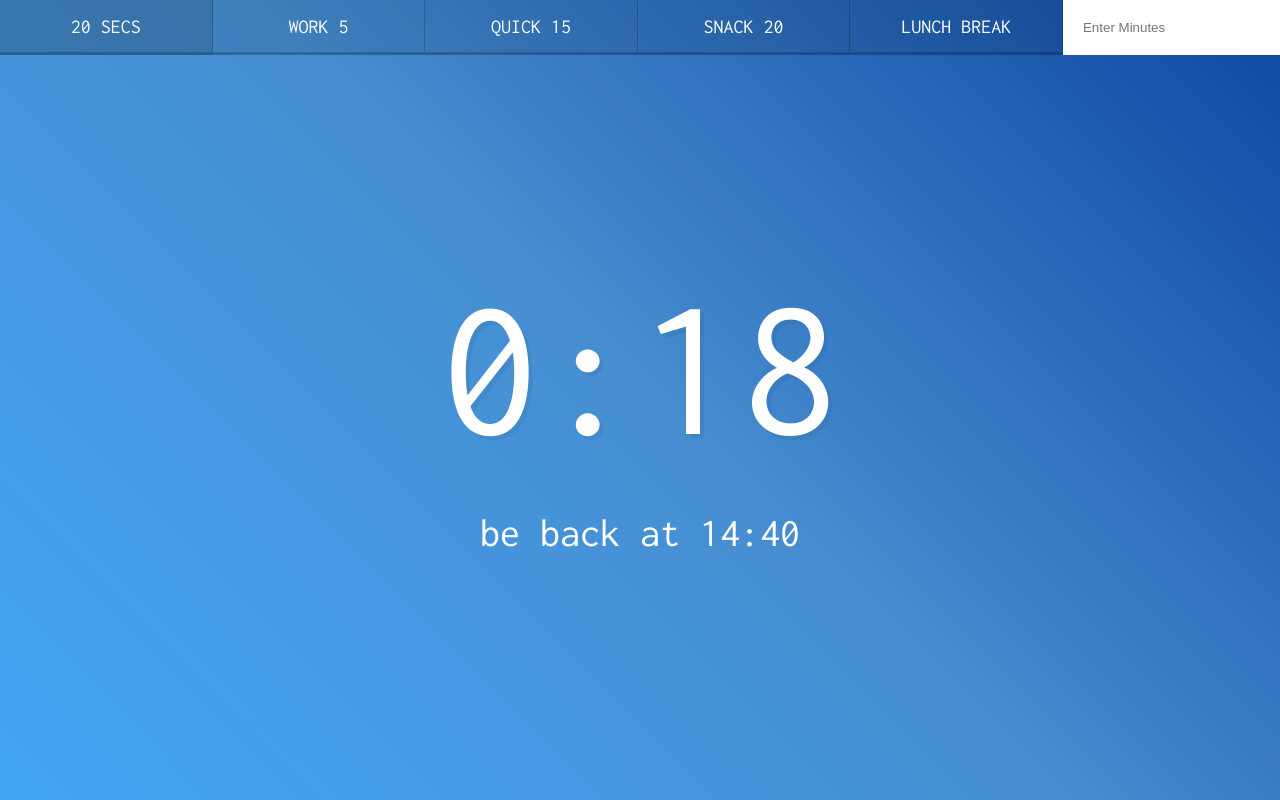
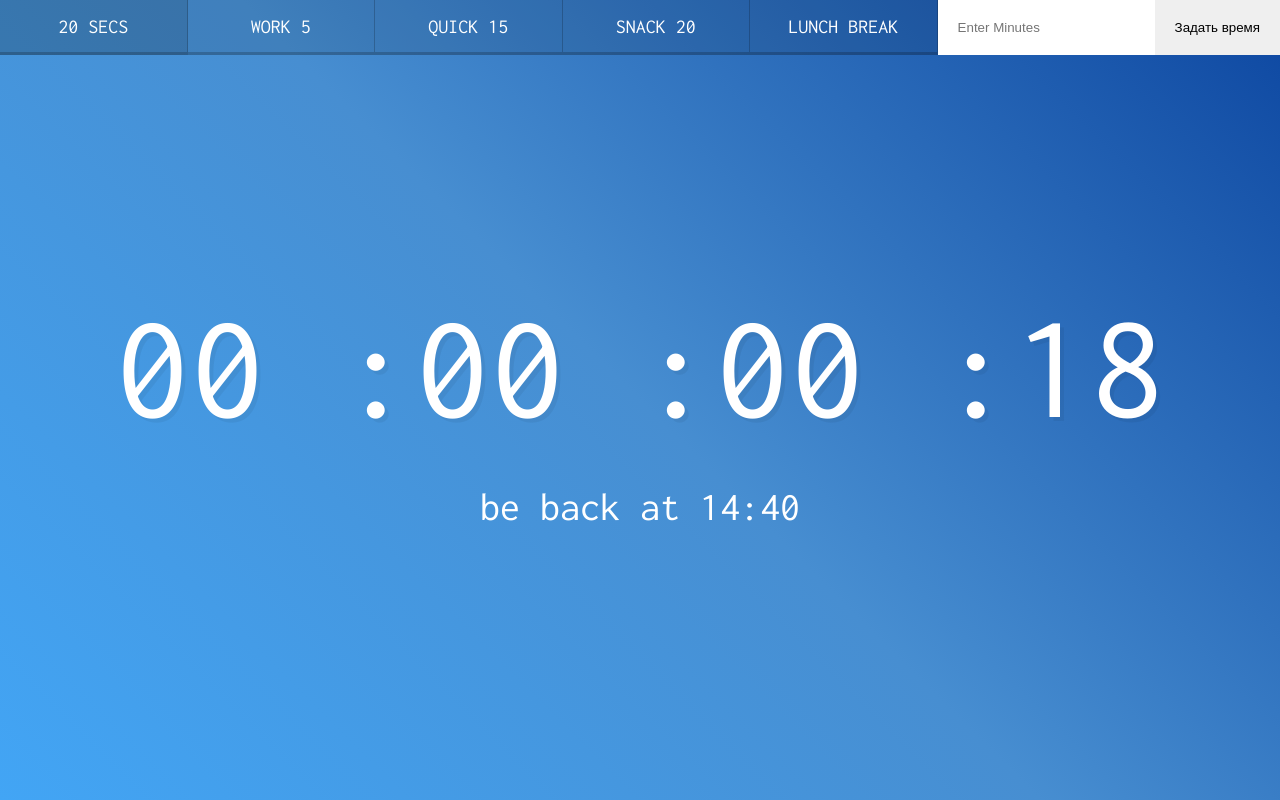
Before and after one commit to makshc2/EasyCode_Homework, a plain HTML site: page Домашняя работа №8/index.html in a window 1280 px wide. Both pictures are taken after a click on the button "20 SECS". Drawn offline with Linux system fonts and the light colour scheme.

Commit message:
Home work 8 timer

```diff
--- a/Домашняя работа №8/css/style.css
+++ b/Домашняя работа №8/css/style.css
@@ -17,7 +17,7 @@ body {
 
 .display__time-left {
   font-weight: 100;
-  font-size: 20rem;
+  font-size: 15rem;
   margin: 0;
   color:white;
   text-shadow:4px 4px 0 rgba(0,0,0,0.05);
--- a/Домашняя работа №8/index.html
+++ b/Домашняя работа №8/index.html
@@ -15,7 +15,8 @@
       <button data-time="1200" class="timer__button">Snack 20</button>
       <button data-time="3600" class="timer__button">Lunch Break</button>
       <form name="customForm" id="custom">
-        <input type="text" name="minutes" placeholder="Enter Minutes">
+        <input type="number" name="minutes" placeholder="Enter Minutes" id="minutes">
+        <input type="submit" value="Задать время" onclick="setTime(event)">
       </form>
     </div>
     <div class="display">
--- a/Домашняя работа №8/js/plugin.js
+++ b/Домашняя работа №8/js/plugin.js
@@ -1,6 +1,7 @@
 // timer
 
 const buttons = document.querySelectorAll('[data-time]');
+const inputMin = document.getElementById('minutes');
 
 const timer = (function () {
     let countdown,
@@ -45,9 +46,15 @@ const timer = (function () {
     }
 
     function displayTimeLeft(seconds) {
-        const minutes = Math.floor(seconds / 60);
-        const reminderSeconds = seconds % 60;
-        const display = `${minutes}:${reminderSeconds < 10 ? '0' : ''}${reminderSeconds}`;
+        const sec = seconds % 60;
+        const min = (Math.floor(seconds / 60)) % 60;
+        const hour = (Math.floor(seconds / 3600)) % 24;
+        const day = (Math.floor(seconds / 86400));
+        const display =
+        `${day < 10 ? '0' : ''}${day}
+        :${hour < 10 ? '0' : ''}${hour}
+        :${min < 10 ? '0' : ''}${min}
+        :${sec < 10 ? '0' : ''}${sec}`;
         document.title = display;
         timerDisplay.textContent = display;
     }
@@ -74,9 +81,7 @@ const timer = (function () {
         stop
     }
 
-
 }());
-
 
 timer.init({
     timeLeftSelector: '.display__time-left',
@@ -87,5 +92,15 @@ timer.init({
 function startTimer(e) {
     const seconds = parseInt(this.dataset.time);
     timer.start(seconds);
+
 }
+
+function setTime(e) {
+    e.preventDefault();
+    let minute = +inputMin.value;
+    if ((minute ^ 0) !== minute || minute === 0 || minute === '') return alert('Please init minute');
+    timer.start(minute * 60);
+
+}
+
 buttons.forEach(btn => btn.addEventListener('click', startTimer));
```
